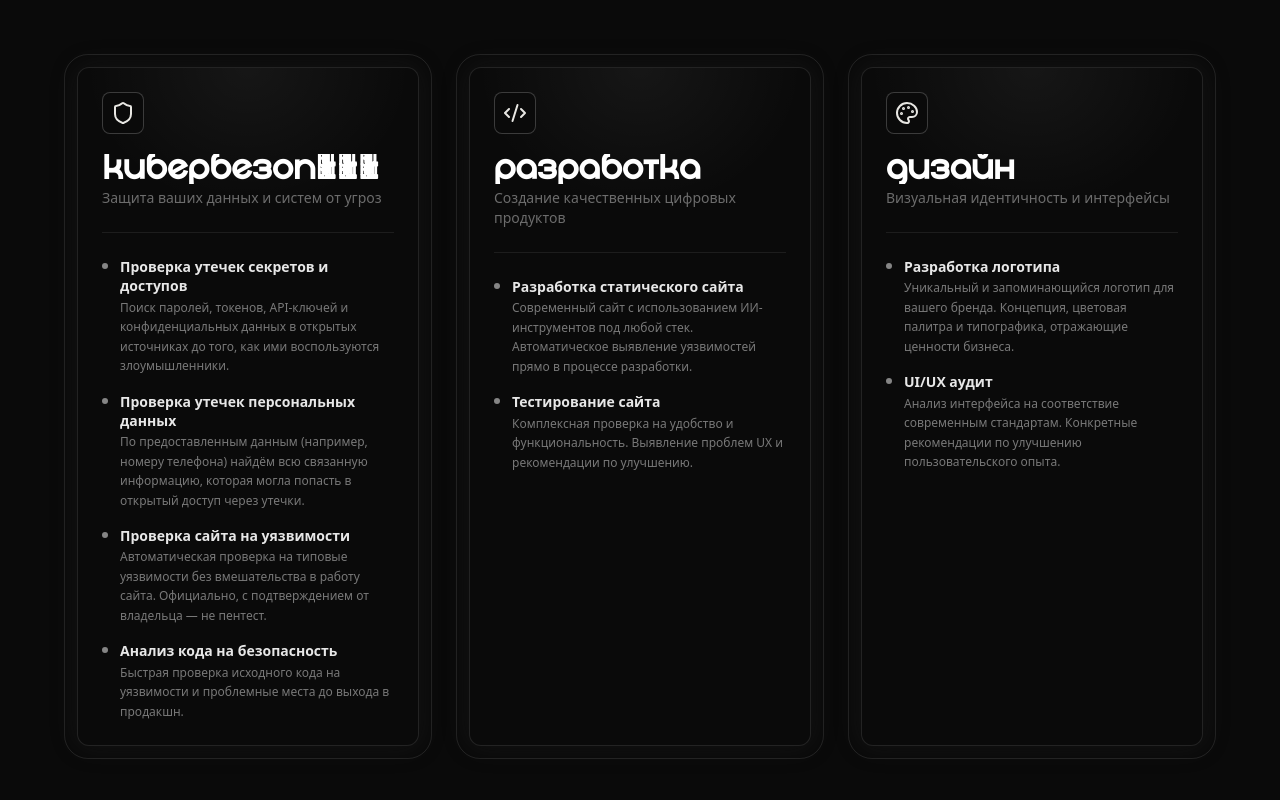
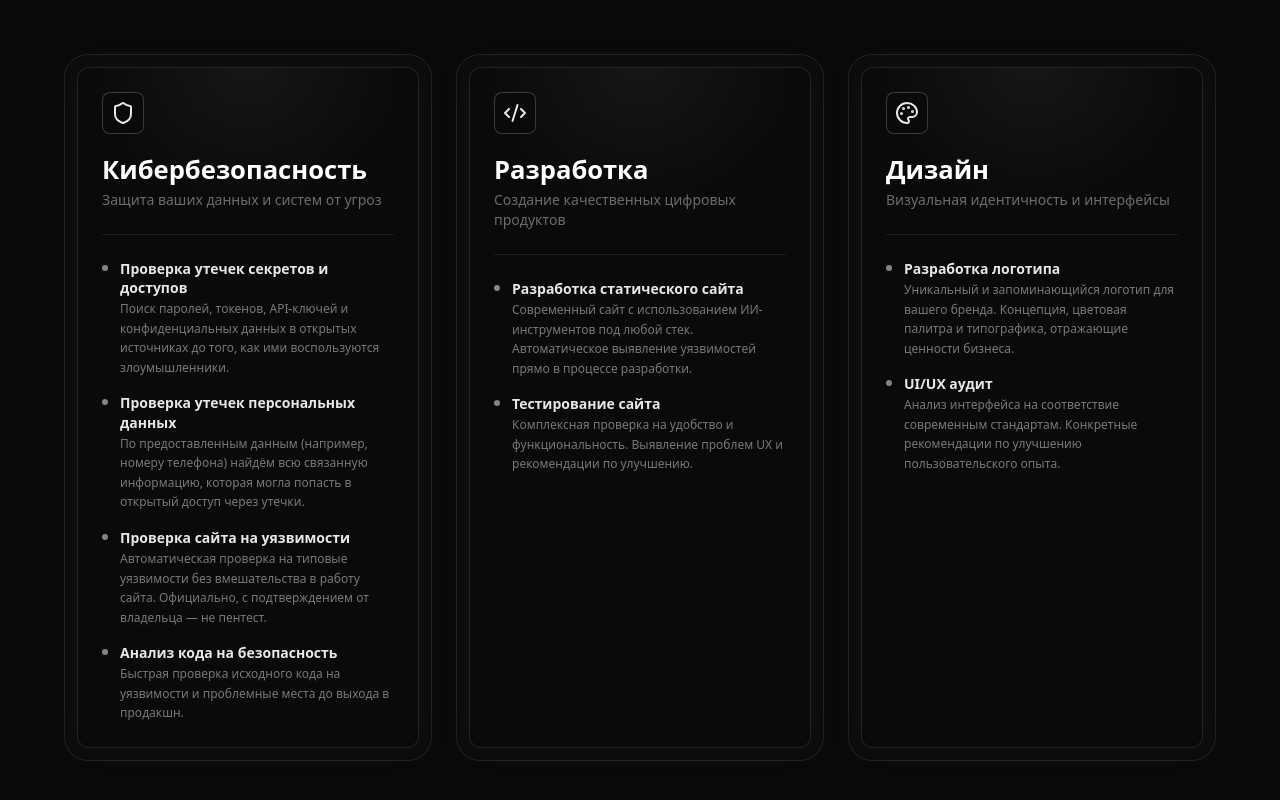
Before and after one commit to opensophy-projects/landing, a React (Vite) app: page / in a window 1280 px wide. Shown: the part 2739-3539 px from the top of the page. Built offline with nearby package versions, Linux system fonts and the light colour scheme.

Commit message:
Updated glowing-service-card.tsx

```diff
--- a/src/components/ui/glowing-service-card.tsx
+++ b/src/components/ui/glowing-service-card.tsx
@@ -172,18 +172,18 @@ export const GlowingServiceCard = memo(({
               </div>
             </div>
 
-            {/* ── TITLE: адаптивный размер, не переносится ── */}
+            {/* TITLE — системный шрифт, масштабируется через clamp, не обрезается */}
             <h3
               className={cn(
-                "font-bold mb-1 leading-none",
+                "font-bold mb-1 leading-tight",
                 isNegative ? "text-white" : "text-black"
               )}
               style={{
-                fontFamily: "UnifixSP, sans-serif",
-                fontSize: "clamp(1.25rem, 2.5vw, 1.875rem)",
-                whiteSpace: "nowrap",
-                overflow: "hidden",
-                textOverflow: "ellipsis",
+                fontFamily: "system-ui, -apple-system, sans-serif",
+                fontSize: "clamp(1rem, 2vw, 1.75rem)",
+                wordBreak: "break-word",
+                overflowWrap: "break-word",
+                hyphens: "auto",
               }}
             >
               {title}
```
